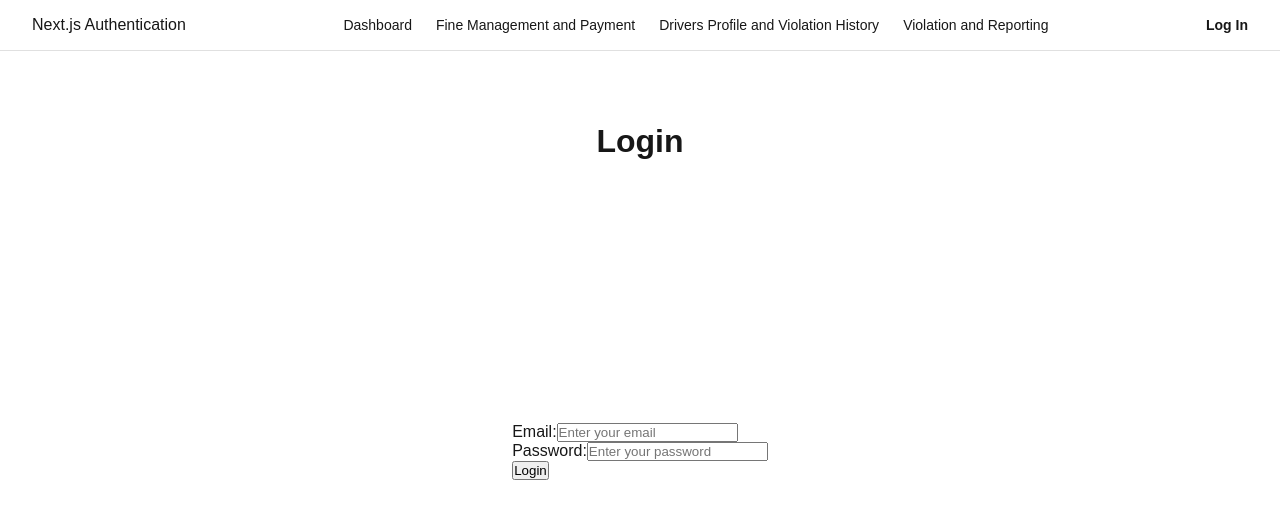
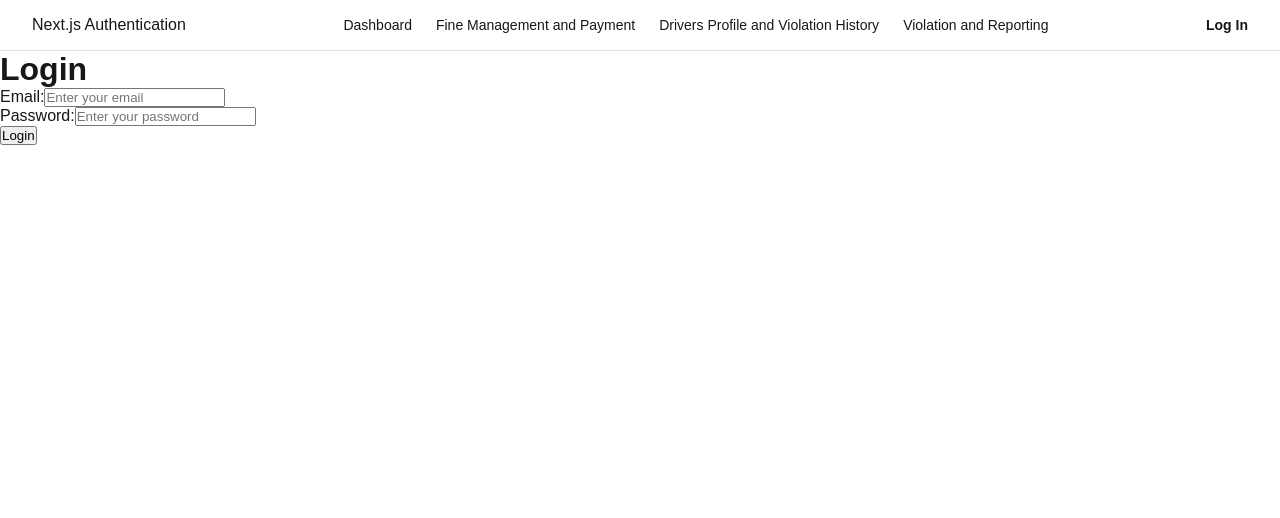
Before and after one commit to bananaNuggets75/traffic-management-system, a Next.js app: page /login in a window 1280 px wide. Shown: the top 518 px of the page. Built offline with nearby package versions, Linux system fonts and the light colour scheme.

Commit message:
admin-page

```diff
--- a/app/layout.tsx
+++ b/app/layout.tsx
@@ -1,16 +1,17 @@
+"use client";
 import './globals.css';
-import Navbar from '../components/navbar';
+import Navbar from "../components/navbar";
 
 export default function RootLayout({
   children,
- }: {
+}: {
   children: React.ReactNode;
- }) {
+}) {
   return (
     <html lang="en">
-      <body className="min-h-screen">
+      <body>
         <Navbar />
-        <div className="flex justify-center items-center p-24">{children}</div>
+        <main>{children}</main>
       </body>
     </html>
   );
--- a/app/login/page.tsx
+++ b/app/login/page.tsx
@@ -1,12 +1,12 @@
-"use client"; // Marks this file as a client component
+"use client";
 
-import React, { useState } from 'react';
-import { useRouter } from 'next/navigation'; // For navigation
-import styles from '../page.module.css';
+import React, { useState } from "react";
+import { useRouter } from "next/navigation";
 
 export default function LoginPage() {
-  const [email, setEmail] = useState('');
-  const [password, setPassword] = useState('');
+  const [email, setEmail] = useState("");
+  const [password, setPassword] = useState("");
+  const [errorMessage, setErrorMessage] = useState("");
   const router = useRouter();
 
   const handleLogin = (e: React.FormEvent) => {
@@ -14,42 +14,52 @@ export default function LoginPage() {
 
     // Mock authentication logic
     if (email === "admin@example.com" && password === "password") {
-      localStorage.setItem("authToken", "adminAuthToken"); // Save auth token in localStorage
-      router.push("/dashboard"); // Redirect to the dashboard
+      localStorage.setItem("authToken", "adminAuthToken"); // Save token
+      router.push("/dashboard"); // Redirect to dashboard
     } else {
-      alert("Invalid email or password.");
+      setErrorMessage("Invalid email or password.");
     }
   };
 
   return (
-    <div className={styles.page}>
-      <h1>Login</h1>
-      <form className="login-form" onSubmit={handleLogin}>
-        <div className="form-group">
-          <label htmlFor="email">Email:</label>
+    <div className="p-4 max-w-md mx-auto">
+      <h1 className="text-2xl font-bold mb-4">Login</h1>
+      <form onSubmit={handleLogin}>
+        {errorMessage && <p className="text-red-500 mb-4">{errorMessage}</p>}
+        <div className="mb-4">
+          <label htmlFor="email" className="block text-gray-700">
+            Email:
+          </label>
           <input
             type="email"
             id="email"
             name="email"
-            placeholder="Enter your email"
             value={email}
             onChange={(e) => setEmail(e.target.value)}
+            className="w-full border p-2 rounded"
+            placeholder="Enter your email"
             required
           />
         </div>
-        <div className="form-group">
-          <label htmlFor="password">Password:</label>
+        <div className="mb-4">
+          <label htmlFor="password" className="block text-gray-700">
+            Password:
+          </label>
           <input
             type="password"
             id="password"
             name="password"
-            placeholder="Enter your password"
             value={password}
             onChange={(e) => setPassword(e.target.value)}
+            className="w-full border p-2 rounded"
+            placeholder="Enter your password"
             required
           />
         </div>
-        <button type="submit" className="submit-button">
+        <button
+          type="submit"
+          className="bg-blue-500 text-white px-4 py-2 rounded w-full"
+        >
           Login
         </button>
       </form>
--- a/components/navbar.tsx
+++ b/components/navbar.tsx
@@ -1,16 +1,34 @@
-import Link from 'next/link';
-import React from 'react';
+"use client";
+
+import Link from "next/link";
+import React, { useEffect, useState } from "react";
+import { useRouter } from "next/navigation";
 
 export default function Navbar() {
+  const [isLoggedIn, setIsLoggedIn] = useState(false);
+  const router = useRouter();
+
+  useEffect(() => {
+    // Check login status on component load
+    const token = localStorage.getItem("authToken");
+    setIsLoggedIn(!!token); // Update login state
+  }, []);
+
+  const handleLogout = () => {
+    localStorage.removeItem("authToken"); // Remove auth token
+    setIsLoggedIn(false); // Update state
+    router.push("/login"); // Redirect to login
+  };
+
   return (
     <header>
-      <nav>
+      <nav className="flex items-center justify-between p-4 bg-gray-200">
         <div className="flex lg:flex-1">
           <Link href="/" className="text-lg font-bold text-gray-800">
             Next.js Authentication
           </Link>
         </div>
-        <ul>
+        <ul className="flex space-x-4">
           <li>
             <Link href="/dashboard">Dashboard</Link>
           </li>
@@ -24,11 +42,19 @@ export default function Navbar() {
             <Link href="/violationReporting">Violation and Reporting</Link>
           </li>
         </ul>
-        <div className="right-nav">
-          <button className="login-button">
-            <Link href="/login">Log In</Link>
-          </button>
-
+        <div className="right-nav flex items-center">
+          {isLoggedIn ? (
+            <button
+              onClick={handleLogout}
+              className="bg-red-500 text-white px-4 py-2 rounded"
+            >
+              Logout
+            </button>
+          ) : (
+            <button className="login-button bg-blue-500 text-white px-4 py-2 rounded">
+              <Link href="/login">Log In</Link>
+            </button>
+          )}
         </div>
       </nav>
     </header>
```
Also changed, not shown: app/dashboard/page.tsx (+10 -17 lines), app/signup/page.tsx (deleted, +0 -7 lines).
